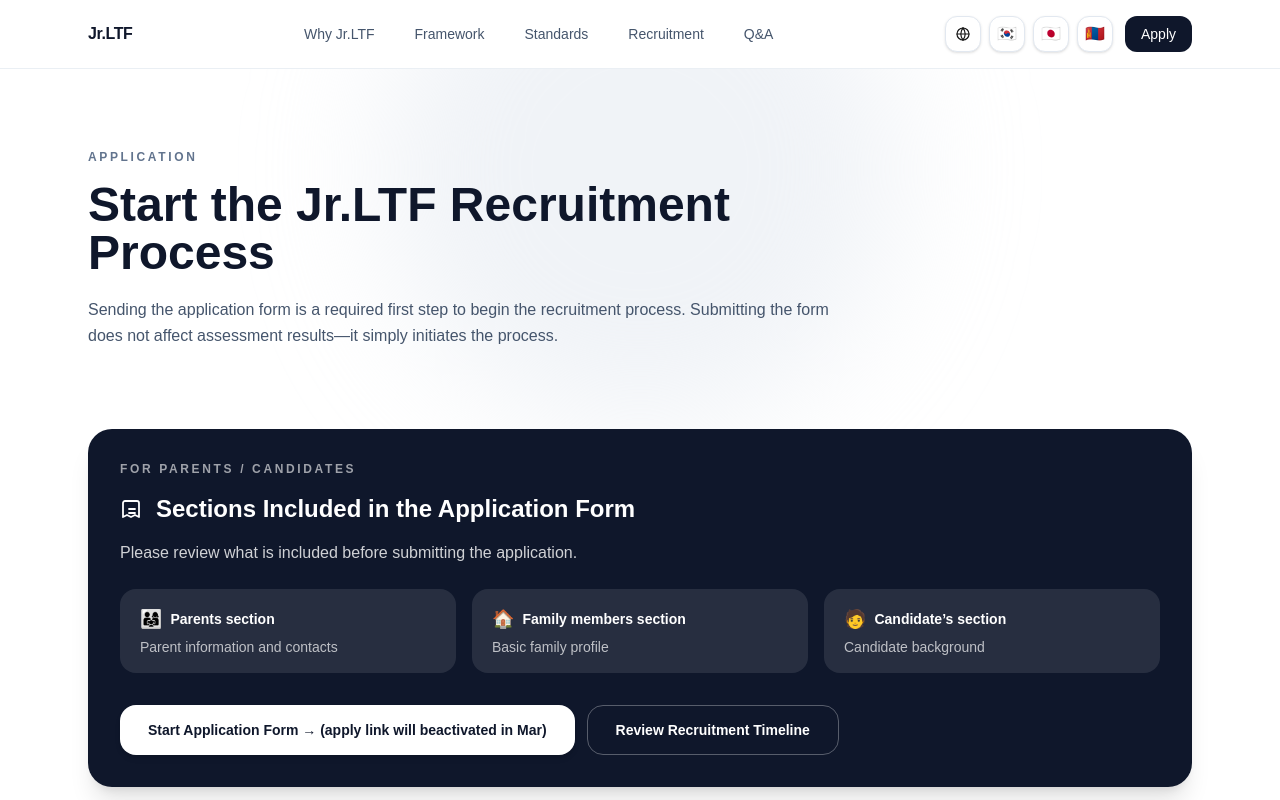
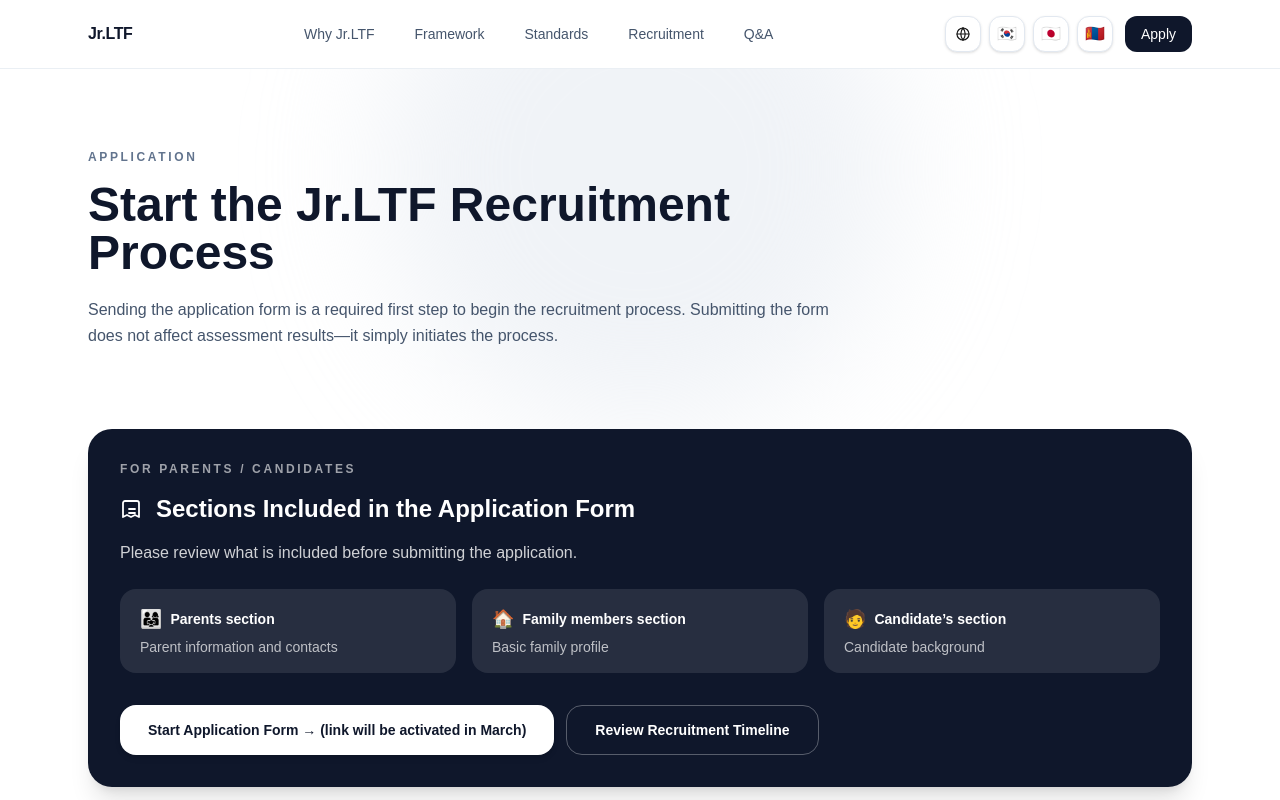
Before and after one commit to nyamkadorj/jrltf-site, a Next.js app: page /apply in a window 1280 px wide. Shown: the top 800 px of the page. Built offline with nearby package versions, Linux system fonts and the light colour scheme.

Commit message:
“Update”

```diff
--- a/src/app/apply/page.tsx
+++ b/src/app/apply/page.tsx
@@ -121,8 +121,7 @@ export default function ApplyPage() {
               transition={{ duration: 0.25, ease: EASE }}
               className="inline-flex items-center justify-center rounded-2xl bg-white px-7 py-3.5 text-sm font-semibold text-slate-900 shadow-md hover:bg-slate-100"
             >
-              Start Application Form →
-              (apply link will beactivated in Mar)
+              Start Application Form → (link will be activated in March)
             </motion.a>
 
             <Link
```
